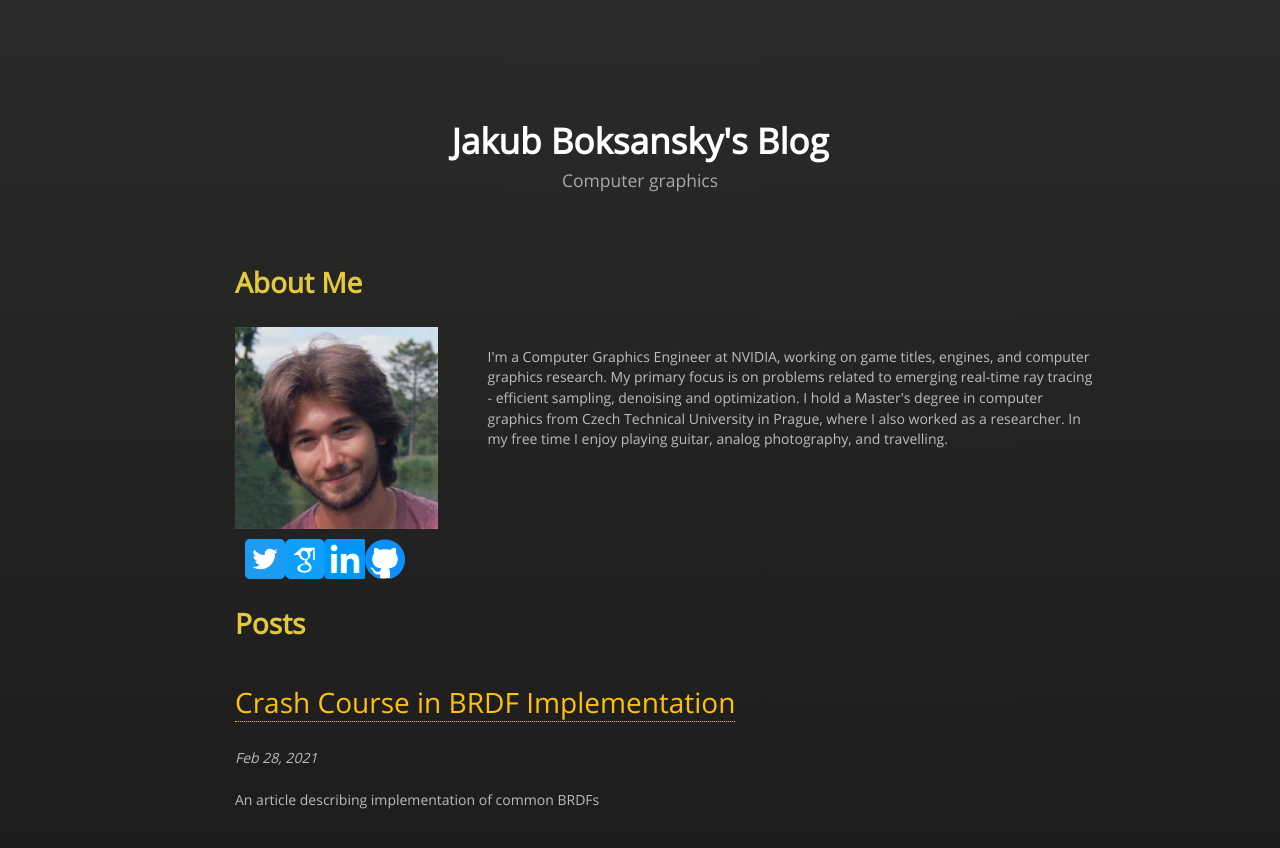
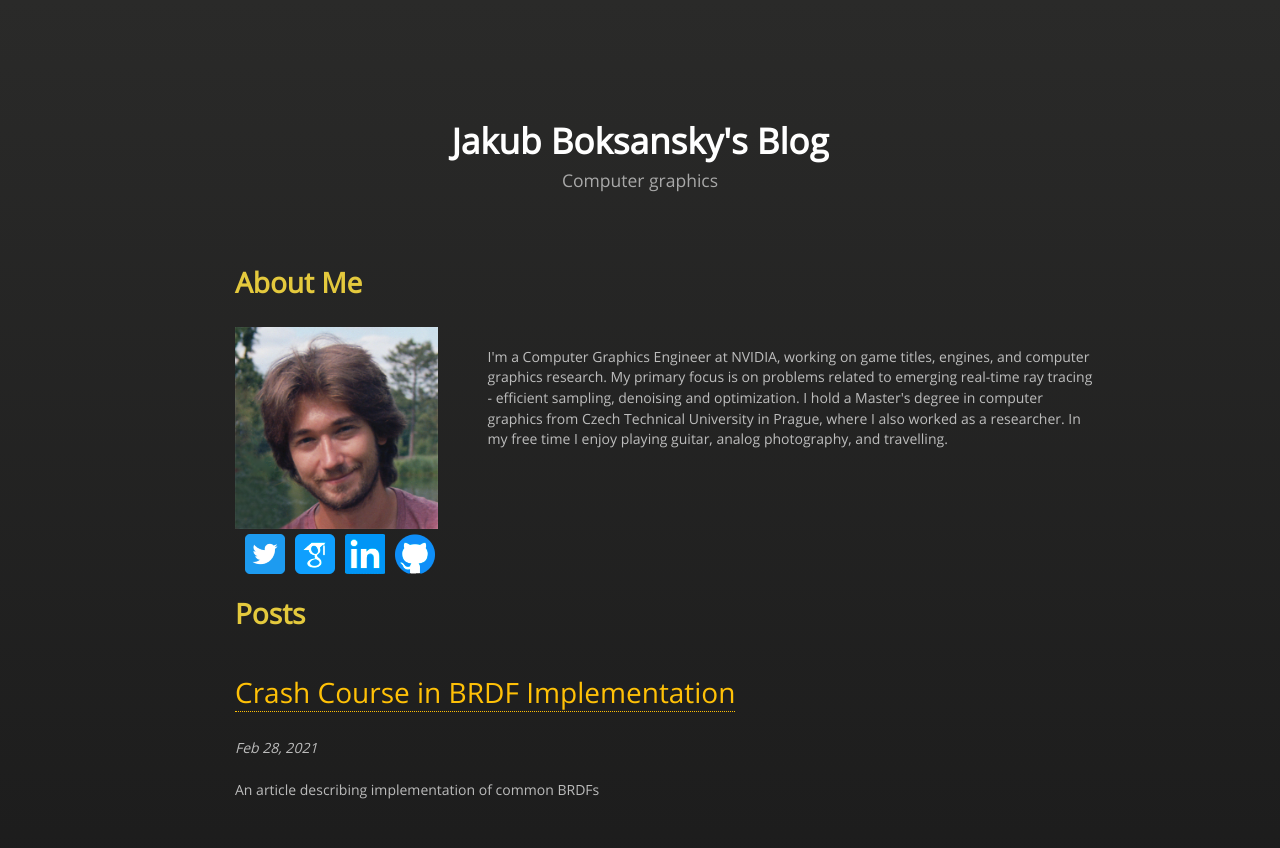
Before and after one commit to jboksansky/boksajak.github.io, a Jekyll site: the page built from index.html, in a window 1280 px wide. Shown: the top 848 px of the page. Built offline with Jekyll 4.4.1, drawn with Linux system fonts in a browser that asks for light colours; nearby versions of some CDN libraries.

Commit message:
style fix, disabled lightbox

```diff
--- a/_layouts/default.html
+++ b/_layouts/default.html
@@ -15,7 +15,7 @@
     <link rel="stylesheet" href="{{ "/css/ie.css" | prepend: site.baseurl }}">
     <![endif]-->
 
-    <link href="/scripts/lightbox2/css/lightbox.min.css" rel="stylesheet">
+    <!--<link href="/scripts/lightbox2/css/lightbox.min.css" rel="stylesheet">  -->
 
     <!-- Global site tag (gtag.js) - Google Analytics -->
     <script async src="https://www.googletagmanager.com/gtag/js?id=G-02TM7B61QB"></script>
@@ -48,6 +48,6 @@
     </div>
     <!--[if !IE]><script>fixScale(document);</script><!--<![endif]-->
 
-    <script src="/scripts/lightbox2/js/lightbox.min.js"></script>
+    <!--<script src="/scripts/lightbox2/js/lightbox.min.js"></script>    -->
   </body>
 </html>
--- a/index.html
+++ b/index.html
@@ -7,21 +7,21 @@ title: GFX Caffeinist Blog
 
 <div style="display: inline;">
 	<img src="../images/me.jpg" style="float:left; max-width: 25%;">
-    <div style="float: left; width: 100%; margin: 10px;">
+    <div style="float: left; width: 100%; margin: 5px;">
 	<a href="https://twitter.com/boksajak">
-		<img src="../images/tweet.png" style="float:left;">
+		<img src="../images/tweet.png" style="float:left; margin: 5px;">
 	</a>
 
 	<a href="https://scholar.google.com/citations?user=V9hSGzkAAAAJ">
-		<img src="../images/gscholar.png" style="float:left;">
+		<img src="../images/gscholar.png" style="float:left; margin: 5px;">
 	</a>
 
 	<a href="https://www.linkedin.com/in/jakub-bok%C5%A1ansk%C3%BD-a82a9287/">
-		<img src="../images/linkedin.png" style="float:left;">
+		<img src="../images/linkedin.png" style="float:left; margin: 5px;">
 	</a>
 
 	<a href="https://github.com/boksajak">
-		<img src="../images/github.png" style="float:left;">
+		<img src="../images/github.png" style="float:left; margin: 5px;">
 	</a>
 </div>
 </div>
```
